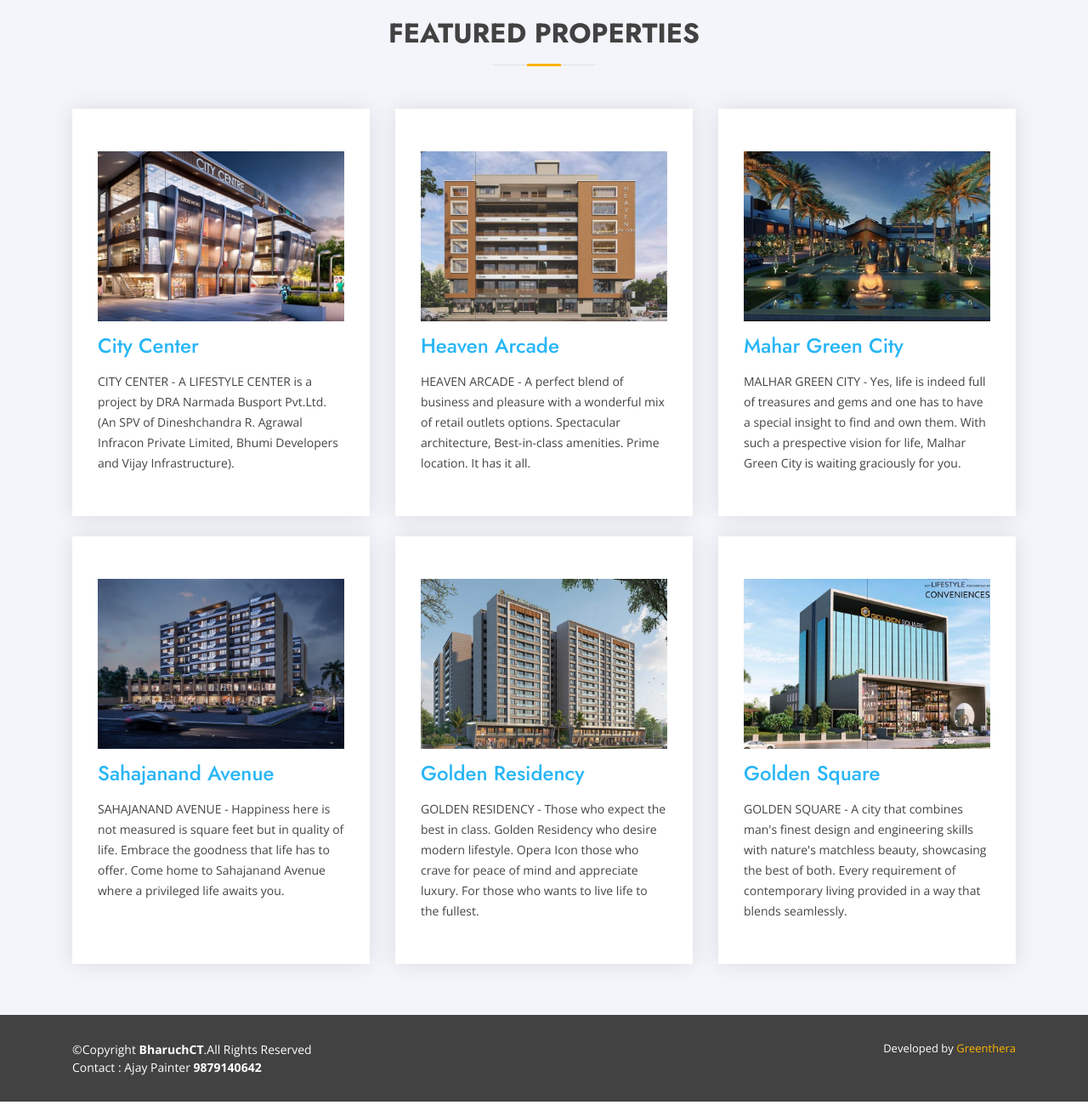
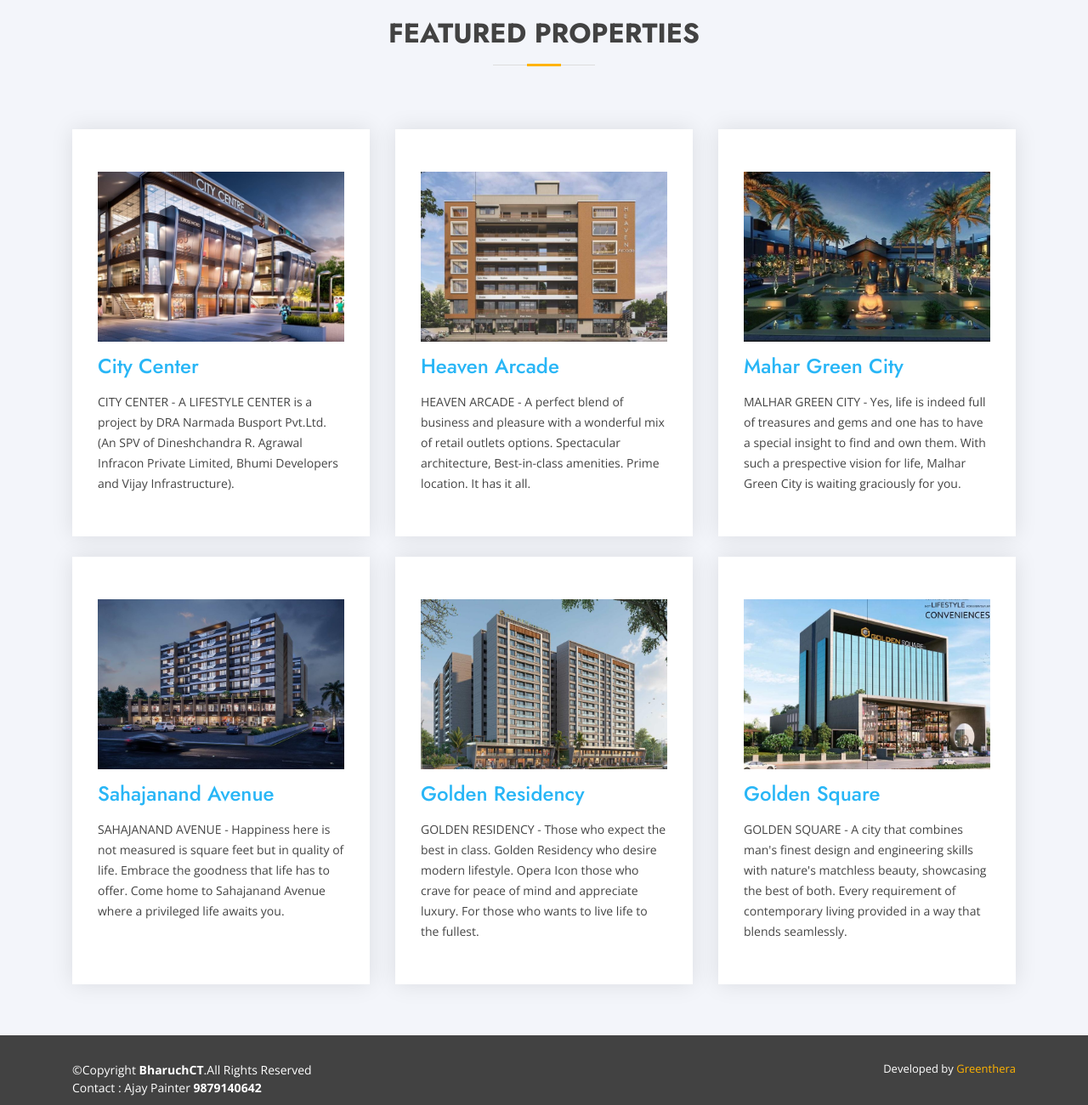
Before and after one commit to ajaypainter/ajaypainter.github.io, a plain HTML site: page index.html in a window 1280 px wide. Shown: the part 840-2140 px from the top of the page at 85% size. Drawn offline with nearby package versions, Linux system fonts and the light colour scheme.

Commit message:
Fix margins

```diff
--- a/index.html
+++ b/index.html
@@ -84,7 +84,7 @@
 
           <div class="row">
             <div
-              class="col-xl-4 col-md-6 d-flex align-items-stretch"
+              class="col-xl-4 col-md-6 d-flex align-items-stretch mt-4"
               data-aos="zoom-in"
               data-aos-delay="100"
             >
@@ -103,7 +103,7 @@
             </div>
 
             <div
-              class="col-xl-4 col-md-6 d-flex align-items-stretch mt-4 mt-md-0"
+              class="col-xl-4 col-md-6 d-flex align-items-stretch mt-4"
               data-aos="zoom-in"
               data-aos-delay="200"
             >
@@ -123,7 +123,7 @@
             </div>
 
             <div
-              class="col-xl-4 col-md-6 d-flex align-items-stretch mt-4 mt-xl-0"
+              class="col-xl-4 col-md-6 d-flex align-items-stretch mt-4"
               data-aos="zoom-in"
               data-aos-delay="300"
             >
@@ -141,11 +141,9 @@
                 </p>
               </div>
             </div>
-          </div>
-          <br />
-          <div class="row">
+
             <div
-              class="col-xl-4 col-md-6 d-flex align-items-stretch mt-4 mt-xl-0"
+              class="col-xl-4 col-md-6 d-flex align-items-stretch mt-4"
               data-aos="zoom-in"
               data-aos-delay="300"
             >
@@ -167,7 +165,7 @@
             </div>
 
             <div
-              class="col-xl-4 col-md-6 d-flex align-items-stretch"
+              class="col-xl-4 col-md-6 d-flex align-items-stretch  mt-4"
               data-aos="zoom-in"
               data-aos-delay="100"
             >
@@ -188,7 +186,7 @@
             </div>
 
             <div
-              class="col-xl-4 col-md-6 d-flex align-items-stretch mt-4 mt-md-0"
+              class="col-xl-4 col-md-6 d-flex align-items-stretch mt-4"
               data-aos="zoom-in"
               data-aos-delay="200"
             >
```
